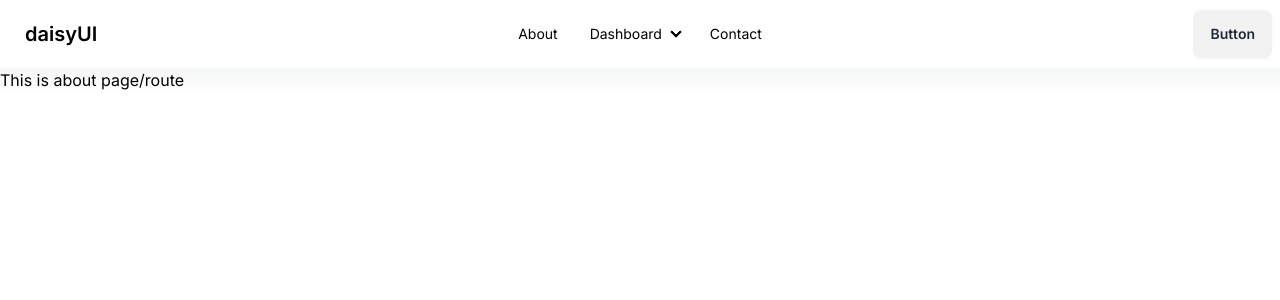
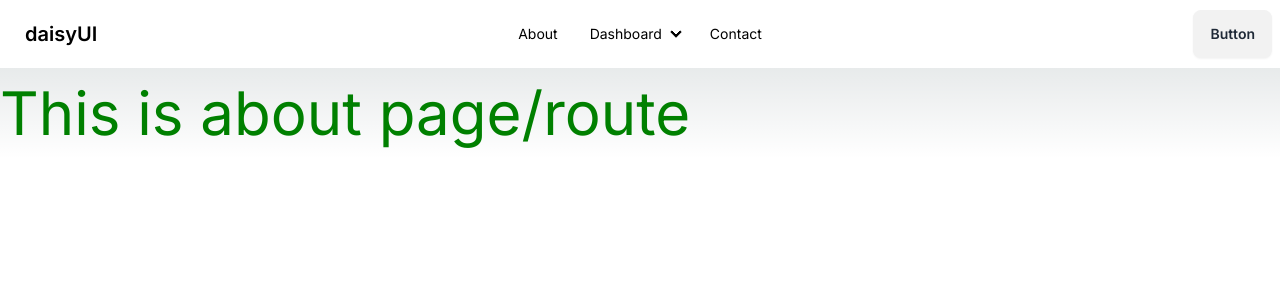
Before and after one commit to Tufahel/first-next-js-app, a Next.js app in the folder my-app/: page /about in a window 1280 px wide. Shown: the top 300 px of the page. Built offline with nearby package versions, Linux system fonts and the light colour scheme.

Commit message:
built is css module support

```diff
--- /dev/null
+++ b/my-app/src/app/about/About.module.css
@@ -0,0 +1,4 @@
+.heading {
+    font-size: 60px;
+    color: green;
+}
--- a/my-app/src/app/about/page.js
+++ b/my-app/src/app/about/page.js
@@ -1,7 +1,9 @@
+import styles from "./About.module.css";
+
 const AboutPage = () => {
     return (
         <div>
-            <h1>This is about page/route</h1>
+            <h1 className={styles.heading}>This is about page/route</h1>
         </div>
     );
 };
--- /dev/null
+++ b/my-app/src/app/contact/Contact.module.css
@@ -0,0 +1,4 @@
+.heading {
+    font-size: 80px;
+    color: red;
+}
--- a/my-app/src/app/contact/page.js
+++ b/my-app/src/app/contact/page.js
@@ -1,7 +1,9 @@
+import styles from "./Contact.module.css"
+
 const ContactPage = () => {
     return (
         <div>
-            <h1>This is contact page/route</h1>
+            <h1 className={styles.heading}>This is contact page/route</h1>
         </div>
     );
 };
```
